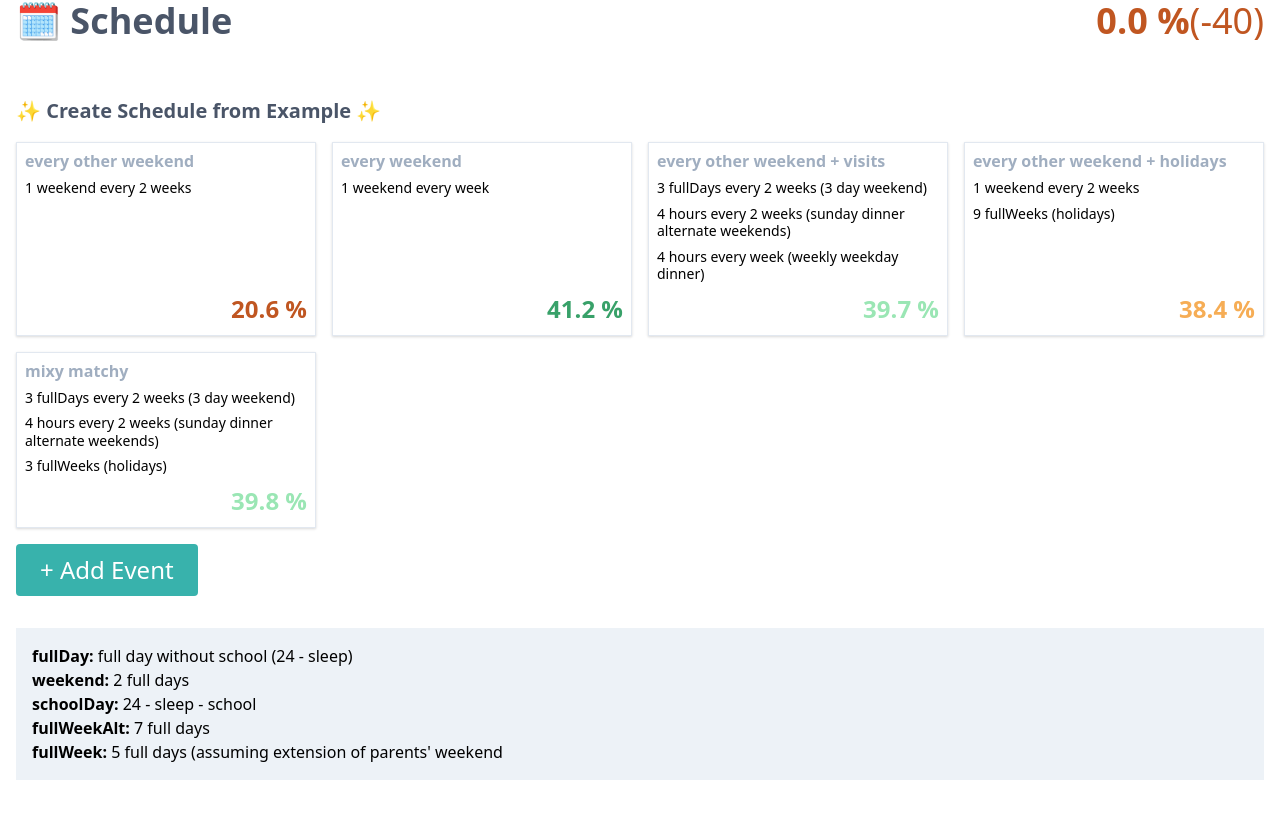
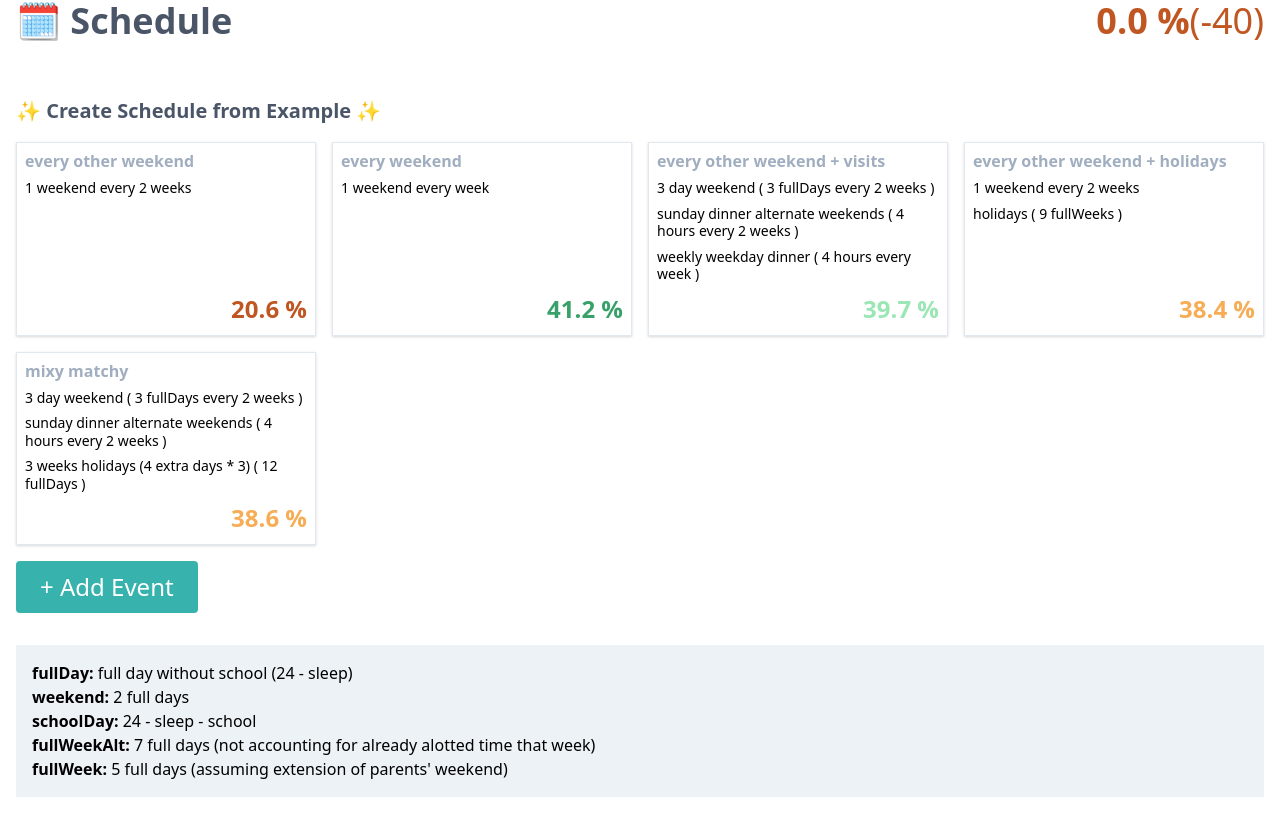
Before and after one commit to thedamon/paskedty, a Vue app: page / in a window 1280 px wide. Shown: the part 346-1159 px from the top of the page. Built offline with nearby package versions, Linux system fonts and the light colour scheme.

Commit message:
change mixy matchy

```diff
--- a/src/App.vue
+++ b/src/App.vue
@@ -97,10 +97,10 @@
         <dd class="inline">24 - sleep - school</dd></div>
       <div>
         <dt class="font-semibold inline">fullWeekAlt: </dt>
-        <dd class="inline">7 full days</dd></div>
+        <dd class="inline">7 full days (not accounting for already alotted time that week)</dd></div>
       <div>
         <dt class="font-semibold inline">fullWeek: </dt>
-        <dd class="inline">5 full days (assuming extension of parents' weekend</dd></div>
+        <dd class="inline">5 full days (assuming extension of parents' weekend)</dd></div>
     </dl>
   </div>
 </template>
@@ -179,7 +179,7 @@ export default {
           number: 3,
         },
         {unit: 'hour', every: 2, number: 4, label: 'sunday dinner alternate weekends'},
-        {label: 'holidays', unit: 'fullWeek', number: 3}
+        {label: '3 weeks holidays (4 extra days * 3)', unit: 'fullDay', number: 12}
         ],
       }]
     };
--- a/src/components/EventItem.vue
+++ b/src/components/EventItem.vue
@@ -1,9 +1,11 @@
 <template>
   <div class="eventItem my-2 text-sm leading-tight">
+        {{ label }}
+        {{ label ? '(':'' }}
         {{ number }}
         {{ unit }}{{ number > 1 ? 's' : ''}}
         {{ period }}
-        {{label && `(${label})` }}
+        {{ label ? ')':'' }}
   </div>
 </template>
 
```
